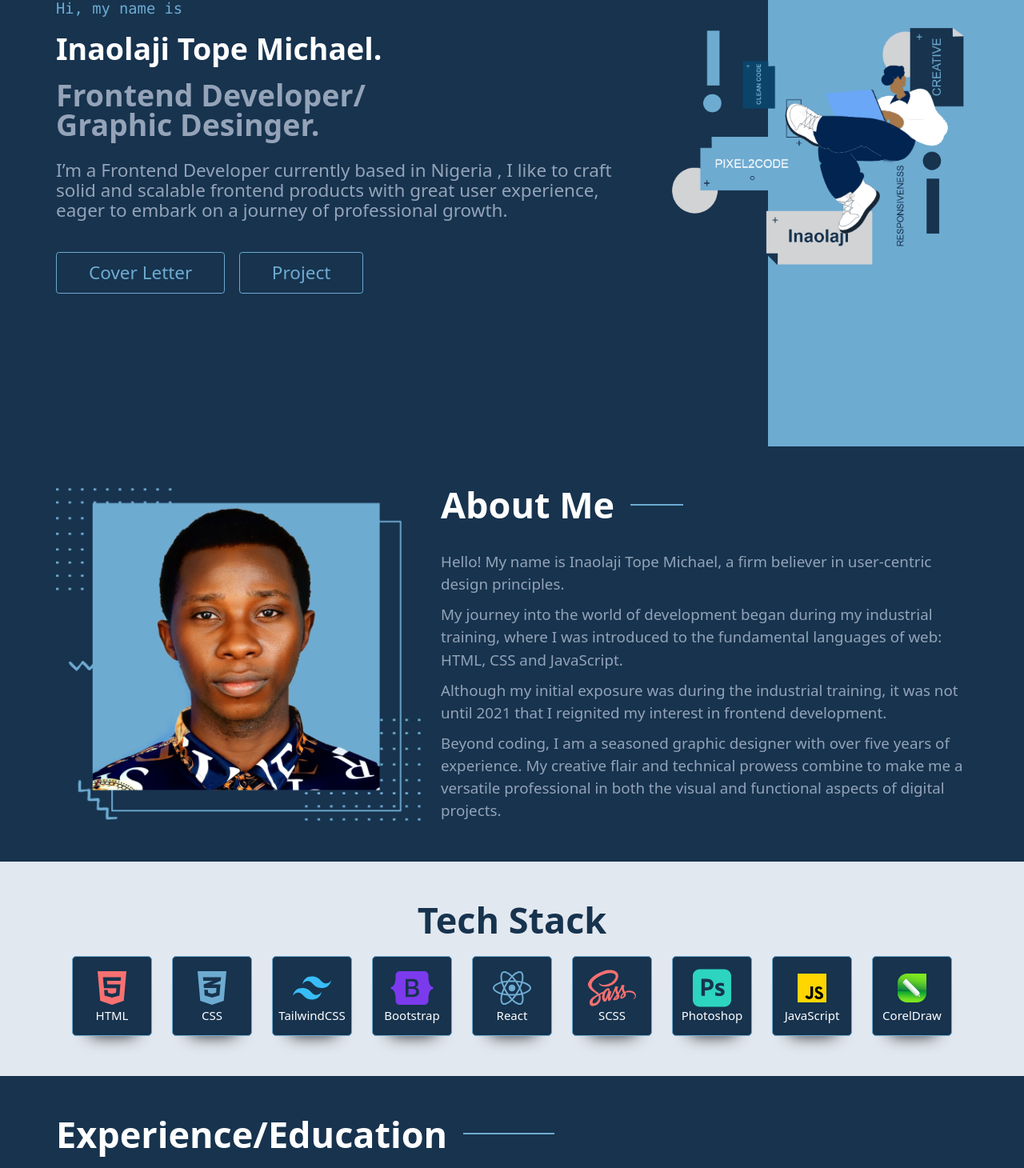
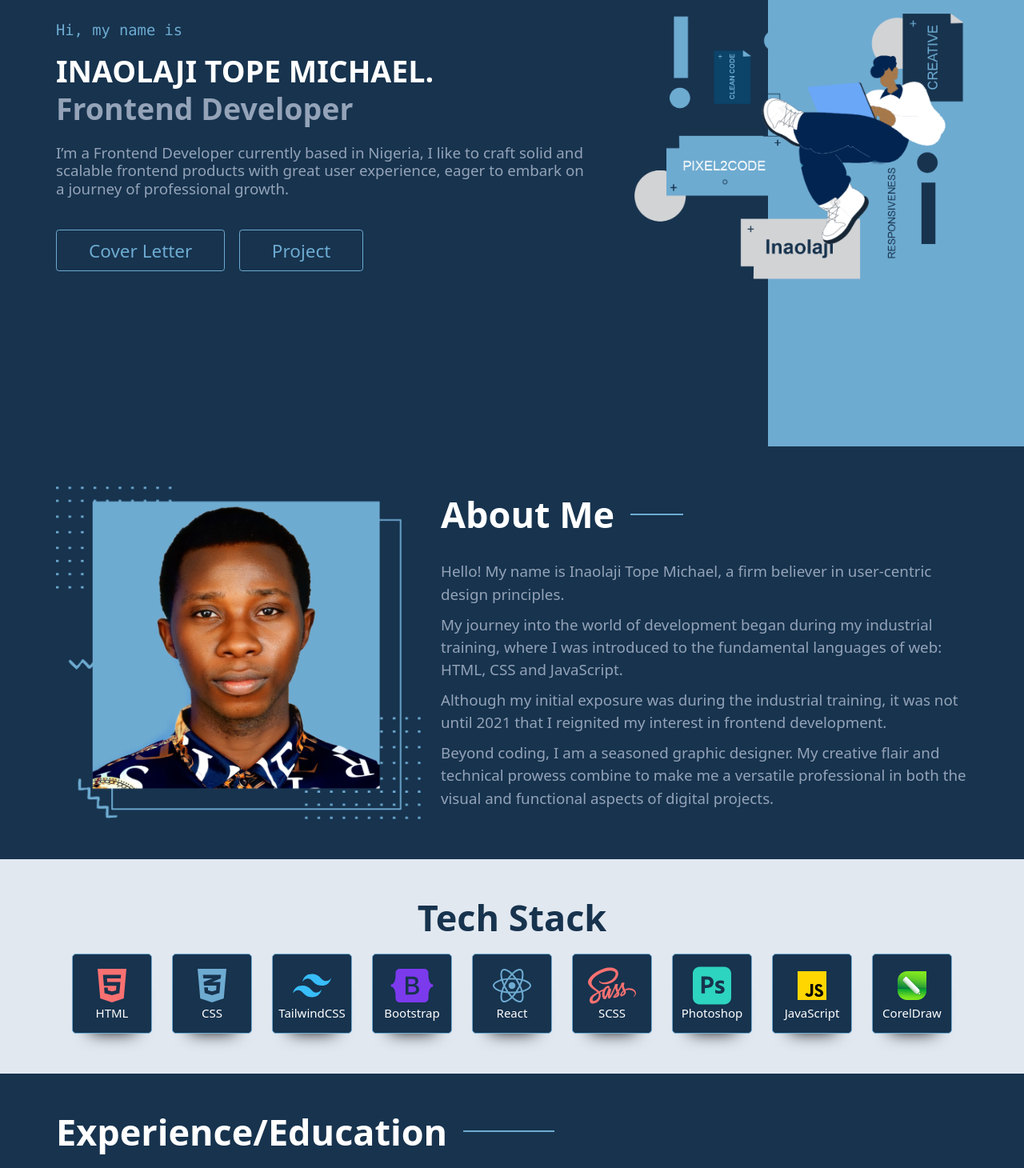
Before and after one commit to BBPIHF/portfolio, a React (Vite) app: page / in a window 1280 px wide. Shown: the part 242-1702 px from the top of the page at 80% size. Built offline with nearby package versions, Linux system fonts and the light colour scheme.

Commit message:
Error page added

```diff
--- a/src/App.jsx
+++ b/src/App.jsx
@@ -1,6 +1,7 @@
 import Allcomponents from "./Pages/Allcomponents";
 import Resume from "./Pages/Resume";
 import Letter from "./Pages/Letter";
+import Error from "./Components/Error";
 import { Route, Router, Routes } from "react-router-dom";
 
 export default function App() {
@@ -9,6 +10,7 @@ export default function App() {
       <Route path="/" element={<Allcomponents />} />
       <Route path="/resume" element={<Resume />} />
       <Route path="/letter" element={<Letter />} />
+      <Route path="/*" element={<Error />} />
     </Routes>
   );
 }
--- a/src/Components/About.jsx
+++ b/src/Components/About.jsx
@@ -62,10 +62,9 @@ const About = () => {
           </AnimatedParagraph>
 
           <AnimatedParagraph index={3}>
-            Beyond coding, I am a seasoned graphic designer with over five years
-            of experience. My creative flair and technical prowess combine to
-            make me a versatile professional in both the visual and functional
-            aspects of digital projects.
+            Beyond coding, I am a seasoned graphic designer. My creative flair
+            and technical prowess combine to make me a versatile professional in
+            both the visual and functional aspects of digital projects.
           </AnimatedParagraph>
         </div>
       </motion.div>
--- /dev/null
+++ b/src/Components/Error.jsx
@@ -0,0 +1,21 @@
+import React from "react";
+import { Link } from "react-router-dom";
+import error from "../Assets/error-img.jpg";
+const Error = () => {
+  return (
+    <div className="text-center flex justify-center items-center h-[100vh] flex-col">
+      <div className=" ">
+        <img src={error} alt="erro-image" className="w-[600px]" />
+      </div>
+
+      <Link
+        to="/"
+        className="bg-secondary p-3 text-white hover:opacity-90 text-3xl rounded-md"
+      >
+        Back home
+      </Link>
+    </div>
+  );
+};
+
+export default Error;
--- a/src/Components/Home.jsx
+++ b/src/Components/Home.jsx
@@ -24,16 +24,14 @@ const Home = () => {
         <p className="text-secondary text-3xl md:text-5xl font-mono lg:text-3xl">
           Hi, my name is
         </p>
-        <h1 className="lg:text-6xl md:text-5xl text-5xl font-bold py-8  text-white">
-          Inaolaji Tope Michael.
+        <h1 className="lg:text-6xl md:text-5xl text-4xl font-bold pt-8 pb-4  text-white">
+          INAOLAJI TOPE MICHAEL.
         </h1>
-        <h2 className="lg:text-6xl md:text-5xl text-5xl font-bold text-slate-400">
-          Frontend Developer/
-          <br />
-          Graphic Desinger.
+        <h2 className="lg:text-6xl md:text-5xl text-4xl font-bold text-slate-400">
+          Frontend Developer
         </h2>
-        <p className="text-3xl  md:text-4xl text-slate-400  leading-[1.2] pt-10">
-          I’m a Frontend Developer currently based in Nigeria , I like to craft
+        <p className="text-2xl  md:text-3xl text-slate-400  leading-[1.2] pt-10">
+          I’m a Frontend Developer currently based in Nigeria, I like to craft
           solid and scalable frontend products with great user experience, eager
           to embark on a journey of professional growth.
         </p>
--- a/src/Components/Sidebar.jsx
+++ b/src/Components/Sidebar.jsx
@@ -27,8 +27,8 @@ const Sidebar = ({ toggle }) => {
             className="rounded-full border-4 border-secondary bg-tertiary mx-auto"
           />
 
-          <h1 className="font-bold pt-3 text-white text-4xl">
-            Inaolaji Tope Michael
+          <h1 className="font-bold pt-3 text-white text-3xl">
+            INAOLAJI TOPE MICHAEL
           </h1>
 
           <div className="flex gap-4 justify-center mt-3">
--- a/src/Utils.jsx
+++ b/src/Utils.jsx
@@ -69,8 +69,8 @@ export const techStact = [
 export const experience = [
   {
     name: "UCH",
-    post: "Frontend Developer (SIWES)",
-    date: "Oct. 2017-Jan 2018",
+    post: "Frontend Dev. (SIWES)",
+    date: "Oct. 2017-Jan. 2018",
     id: 1,
     company: "University College Hospital, Oyo State, Nigeria",
     responsibilities: [
@@ -235,14 +235,4 @@ export const contacts = [
     link: "https://twitter.com/natty_graphics",
   },
   { icon: Email, name: "Email", link: "mailto:topeinaolaji1@gmail.com" },
-  {
-    icon: Facebook,
-    name: "Facebook",
-    link: "https://www.facebook.com/tope.inaolaji",
-  },
-  {
-    icon: Instagram,
-    name: "Instagram",
-    link: "https://www.instagram.com/nattygraphics01",
-  },
 ];
```
Also changed, not shown: src/assets/error-img.jpg (added).
